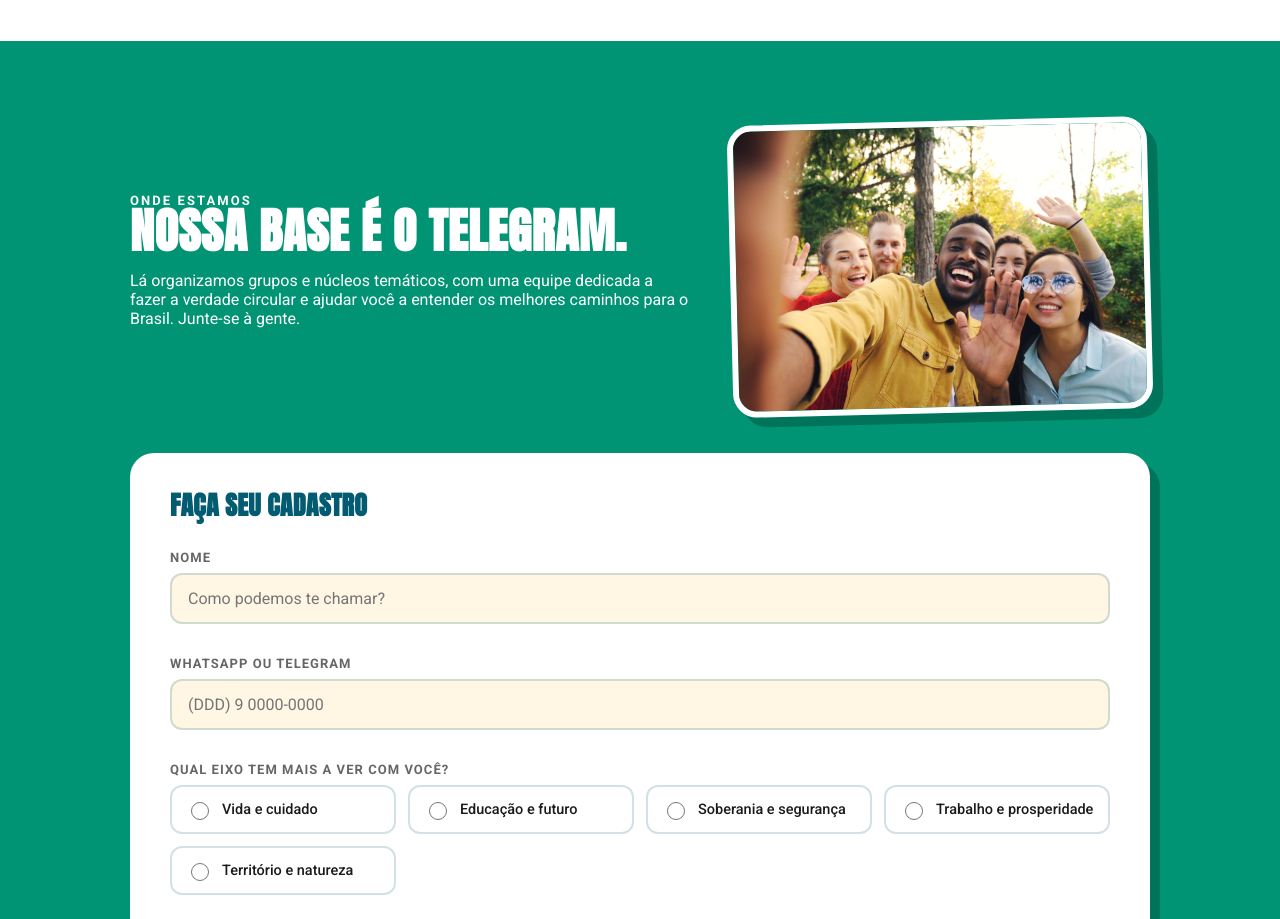
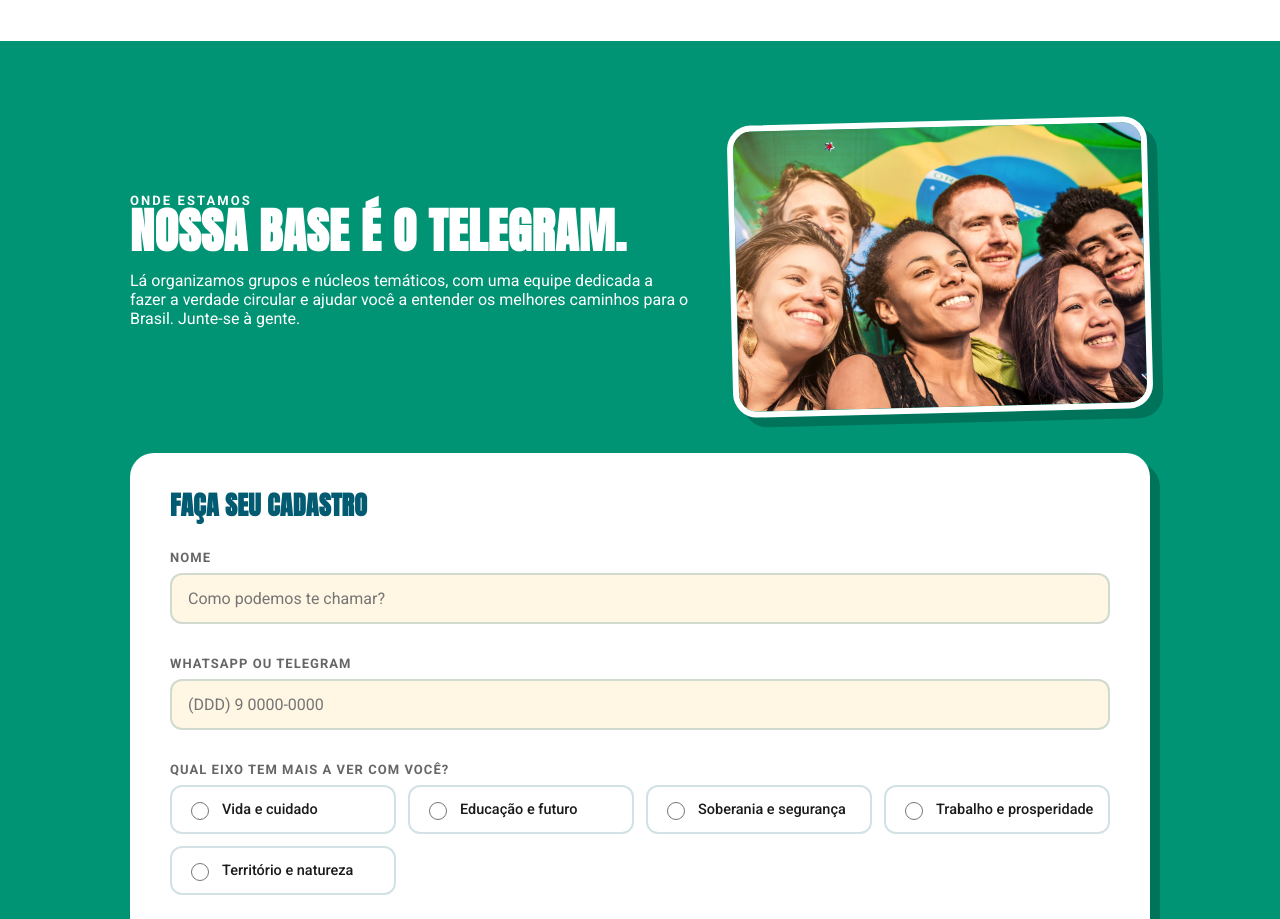
Before and after one commit to curylaila-png/voabr-landing-page, a plain HTML site: page index.html in a window 1280 px wide. Shown: the part 2840-3759 px from the top of the page. Drawn offline with Linux system fonts and the light colour scheme.

Commit message:
Trocar foto da seção Onde estamos por imagem com bandeira do Brasil

```diff
--- a/index.html
+++ b/index.html
@@ -368,7 +368,7 @@
         <p>Lá organizamos grupos e núcleos temáticos, com uma equipe dedicada a fazer a verdade circular e ajudar você a entender os melhores caminhos para o Brasil. Junte-se à gente.</p>
       </div>
       <div class="foto-card">
-        <img src="assets/foto-comunidade-2.jpg" alt="Amigos sorrindo e acenando em um parque">
+        <img src="assets/foto-comunidade-3.jpg" alt="Grupo de amigos sorrindo com a bandeira do Brasil ao fundo">
       </div>
     </div>
 
```
Also changed, not shown: assets/foto-comunidade-2.jpg (deleted), assets/foto-comunidade-3.jpg (added).
